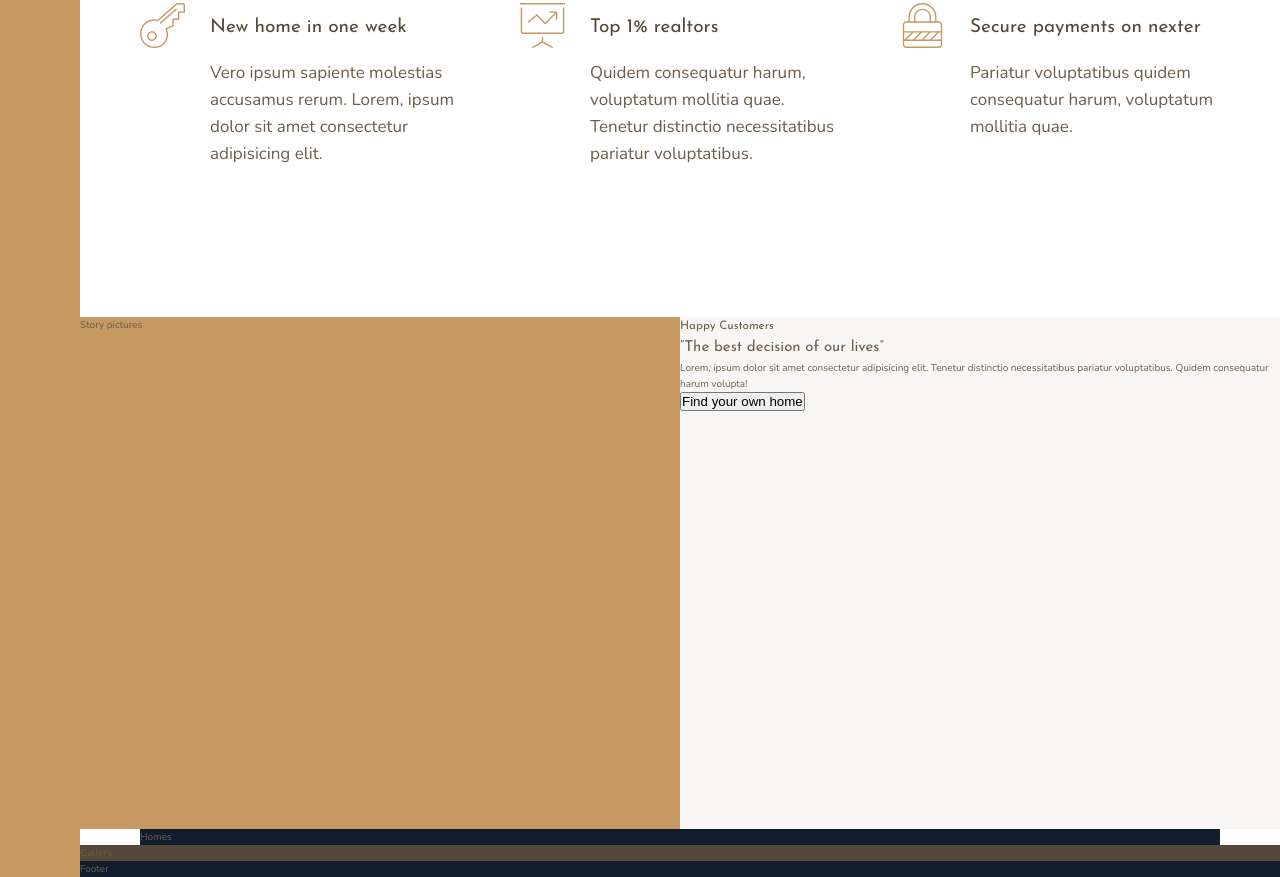
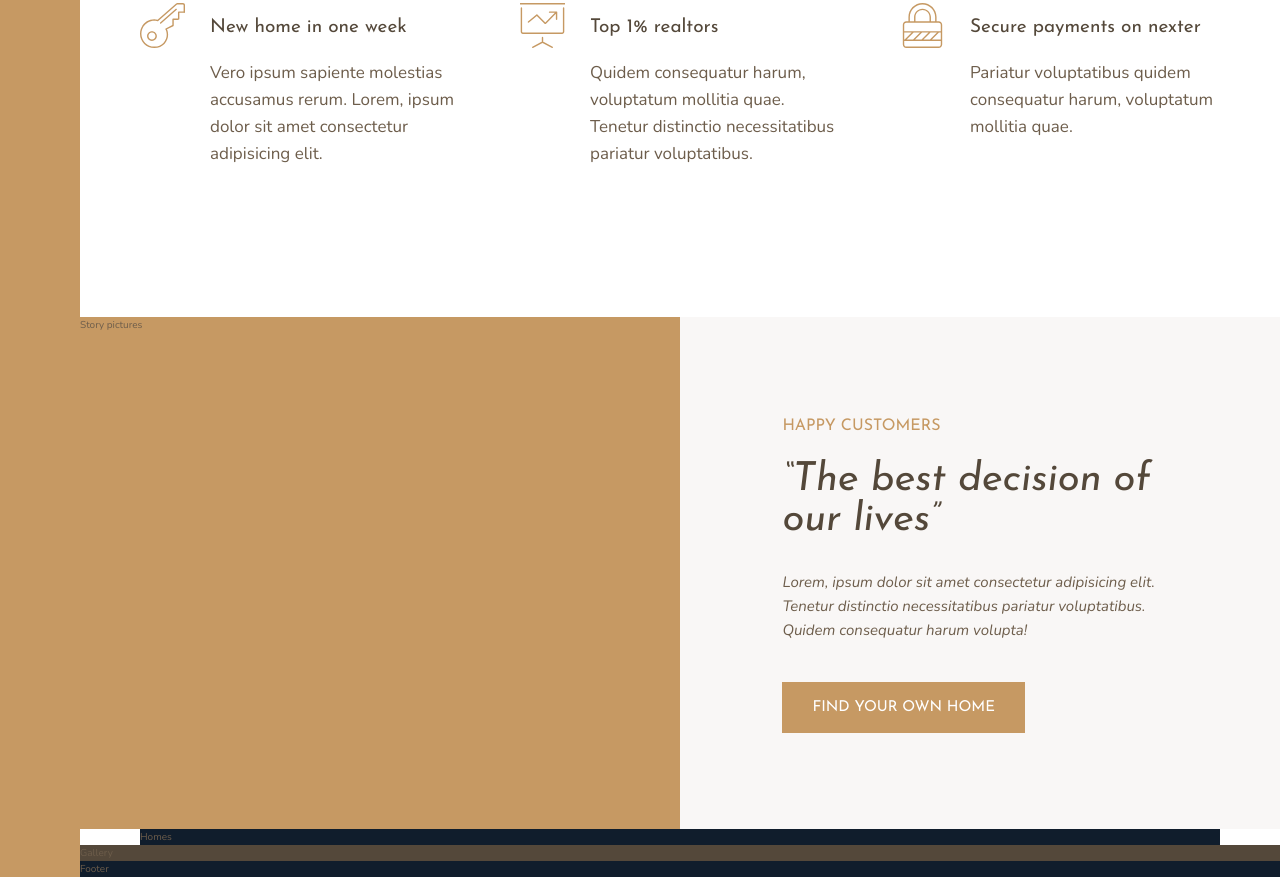
Before and after one commit to henry22/Nexter, a website: page index.html in a window 1280 px wide. Shown: the part 991-1868 px from the top of the page. Drawn offline with nearby package versions, Linux system fonts and the light colour scheme.

Commit message:
Style and align the story content

```diff
--- a/index.html
+++ b/index.html
@@ -74,8 +74,8 @@
         </div>
 
         <div class="story__content">
-            <h3 class="heading-3">Happy Customers</h3>
-            <h2 class="heading-2">&ldquo;The best decision of our lives&rdquo;</h2>
+            <h3 class="heading-3 mb-sm">Happy Customers</h3>
+            <h2 class="heading-2 heading-2--dark mb-md">&ldquo;The best decision of our lives&rdquo;</h2>
             <p class="story__text">Lorem, ipsum dolor sit amet consectetur adipisicing elit. Tenetur distinctio necessitatibus pariatur voluptatibus. Quidem
             consequatur harum volupta!</p>
             <button class="btn">Find your own home</button>
--- a/sass/_story.scss
+++ b/sass/_story.scss
@@ -7,5 +7,16 @@
     &__content {
         background-color: $color-grey-light-1;
         grid-column: col-start 5 / full-end;
+        padding: 6rem 8vw;
+        display: flex;
+        flex-direction: column;
+        justify-content: center;
+        align-items: flex-start;
+    }
+
+    &__text {
+        font-size: 1.5rem;
+        font-style: italic;
+        margin-bottom: 4rem;
     }
 }
--- a/sass/_typography.scss
+++ b/sass/_typography.scss
@@ -9,10 +9,19 @@
 
 .heading-2 {
     @extend %heading;
+    font-size: 4rem;
+    font-style: italic;
+    line-height: 1;
+
+    &--light { color: $color-grey-light-1; }
+    &--dark { color: $color-grey-dark-1; }
 }
 
 .heading-3 {
     @extend %heading;
+    font-size: 1.6rem;
+    color: $color-primary;
+    text-transform: uppercase;
 }
 
 .heading-4 {
@@ -22,3 +31,25 @@
     &--light { color: $color-grey-light-1; }
     &--dark { color: $color-grey-dark-1; }
 }
+
+.btn {
+    background-color: $color-primary;
+    color: #fff;
+    border: none;
+    border-radius: 0;
+    font-family: $font-display;
+    font-size: 1.5rem;
+    text-transform: uppercase;
+    padding: 1.8rem 3rem;
+    cursor: pointer;
+    transition: all .2s;
+
+    &:hover {
+        background-color: $color-primary-dark;
+    }
+}
+
+.mb-sm { margin-bottom: 2rem; }
+.mb-md { margin-bottom: 3rem; }
+.mb-lg { margin-bottom: 4rem; }
+.mb-hg { margin-bottom: 8rem; }
```
Also changed, not shown: css/style.css.
